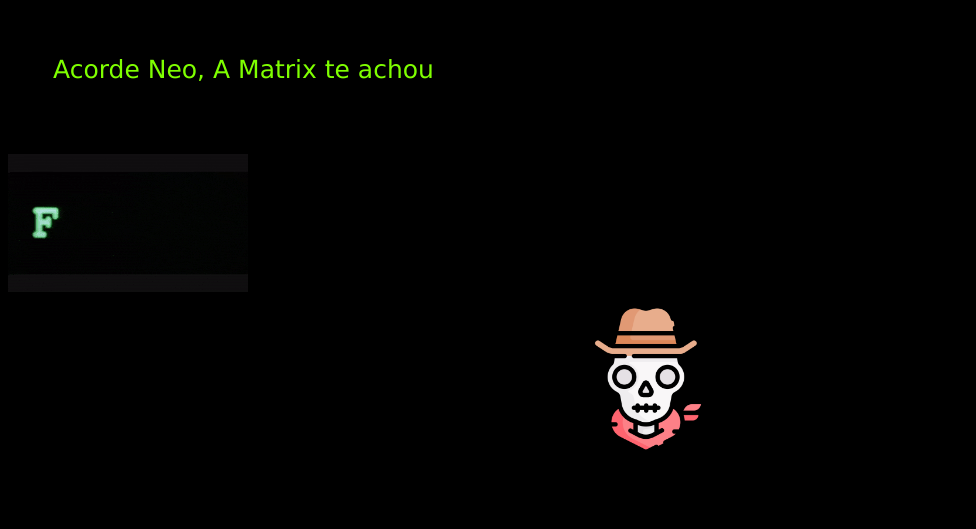
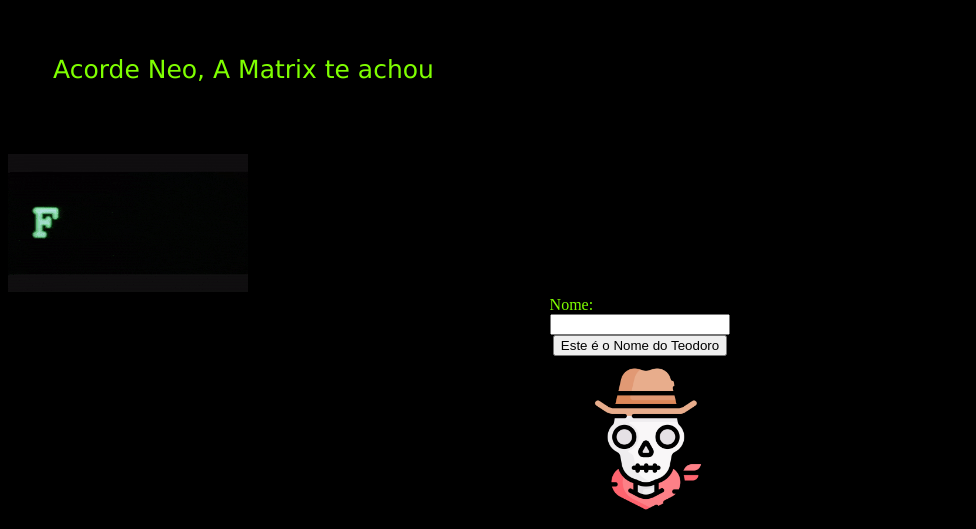
Before and after one commit to LuLenny/fundamentos-web, a plain HTML site: page index.html in a window 1280 px wide. Shown: the part 73-602 px from the top of the page, without its empty margins (0-976 px from the left). Drawn offline with Linux system fonts and the light colour scheme.

Commit message:
aplicado os conceitos do DOM em Js

```diff
--- a/assets/css/style.css
+++ b/assets/css/style.css
@@ -24,8 +24,8 @@ p{
 
 .container{
    display: flex;
-    flex-flow: row;
-    justify-content: center;
+    flex-flow: column;
+    justify-content: space-evenly;
     align-items: center;
 }
 
@@ -65,3 +65,7 @@ p{
     height: 150px;
     padding: 5%;
 }
+#nome{
+    width: 10.8rem;
+
+}
--- /dev/null
+++ b/assets/js/script.js
@@ -0,0 +1,18 @@
+let nome = document.querySelector ('#nome')
+let email = document.querySelector('#email')
+
+
+function validaNome(){
+
+    let txt = document.querySelector('#txtNome')
+    if (nome.value == 'Lucas'){
+
+    txt.innerHTML  = 'usuário Confirmado'
+        txt.style.color ='green'
+}
+
+    else {
+        txt.innerHTML = 'usuário inválido'
+        txt.style.color = 'red'
+    }
+}
--- a/index.html
+++ b/index.html
@@ -15,6 +15,22 @@
         <p style="color: chartreuse;">Acorde Neo, A Matrix te achou</p>
         <img src="assets/img/siga-o.gif" alt="siga o coelho">
    </div>
+   <div class= "container">
+<div id="formulario">
+    <form >
+           <label style="color: chartreuse;" for="nome">Nome:</label><br>
+           <input type="text" id="nome" >
+           <div id ="txtNome"></div>
+         </label>
+
+       </form>
+    </div>
+<div>
+      <button onclick='validaNome()'>Este é o Nome do Teodoro  </button>
+</div>
+
+
+     </div>
     <div class="container">
         <a href="aatrosus.html">
         <img class="tm" src="assets/img/esqueleto.png" alt="Pagina do Aatrox">
@@ -25,6 +41,9 @@
      <p class="center" style="color: green;">
      Mais uma produção: Teodoro Traquinagens &copy;
     </p>
+
  </footer>
+<script src="assets/js/script.js"></script>
 </body>
+
 </html>
```
Also changed, not shown: aatrosus.html (+2 -0 lines).
